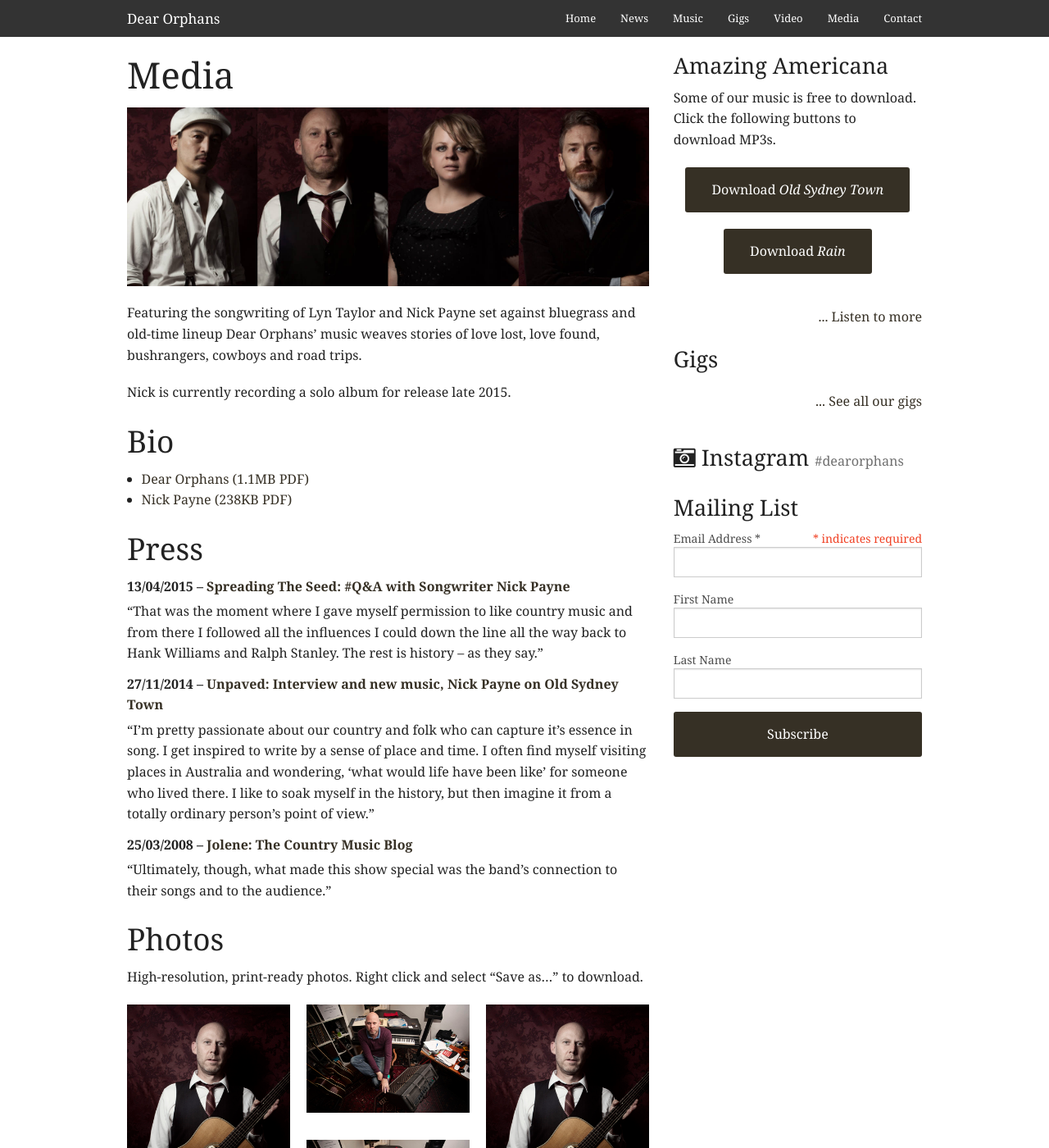
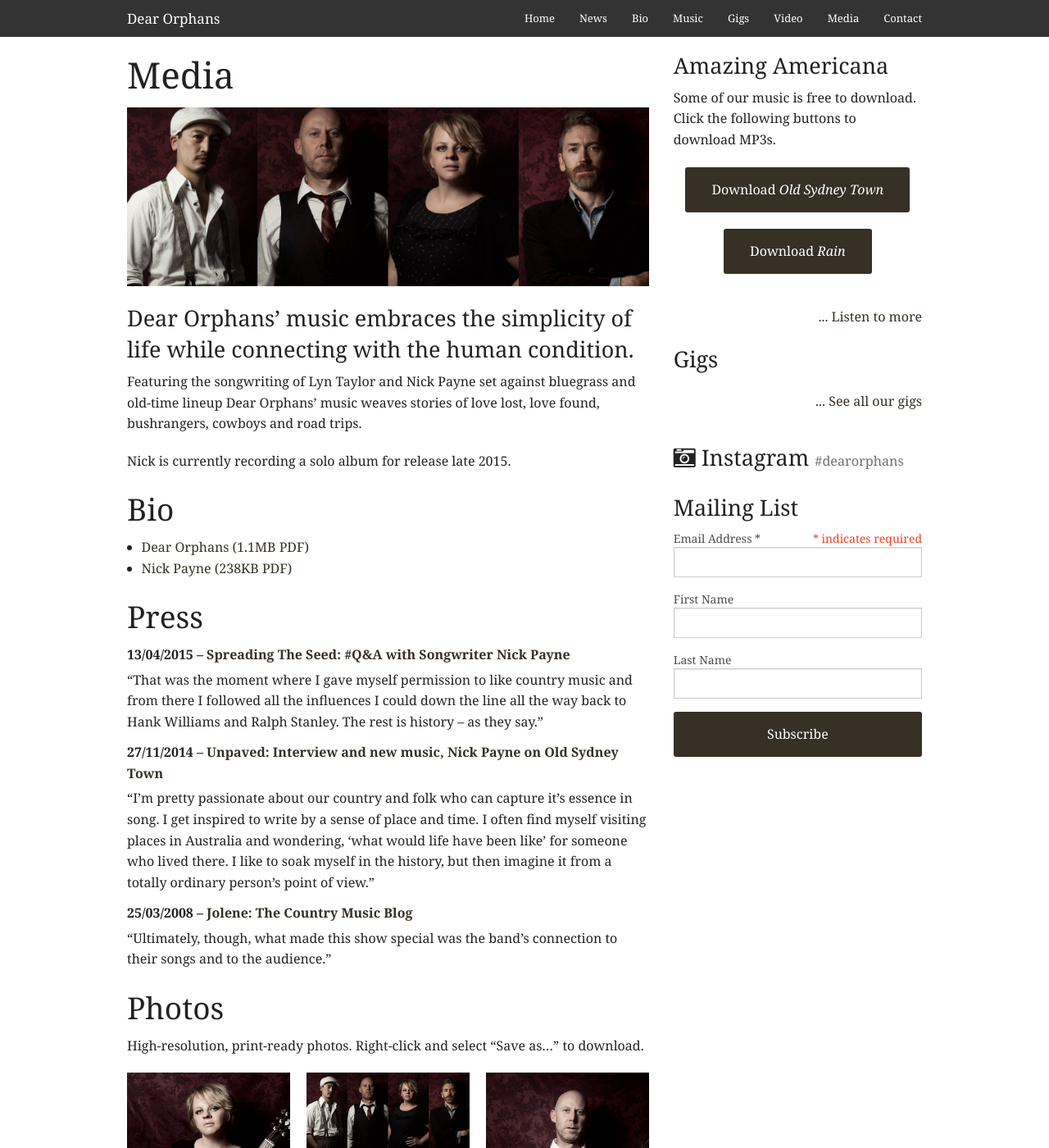
Before and after one commit to nbpayne/dear-orphans, a Jekyll site: the page built from 06-media.md, in a window 1280 px wide and 1400 px high. Shown: the whole window at 82% size. Built offline with Jekyll 4.4.1, drawn with Linux system fonts in a browser that asks for light colours; some of the changed text lies outside the part shown.

Commit message:
Media and Bio

```diff
--- a/05-media.md
+++ b/06-media.md
@@ -11,14 +11,16 @@ published: true
 
 <img data-interchange="[/images/home-bg-small.jpg, (default)], [/images/home-bg-large.jpg, (medium)]">
 
+### Dear Orphans’ music embraces the simplicity of life while connecting with the human condition.
+
 Featuring the songwriting of Lyn Taylor and Nick Payne set against bluegrass and old-time lineup Dear Orphans’ music weaves stories of love lost, love found, bushrangers, cowboys and road trips.
 
 Nick is currently recording a solo album for release late 2015.
 
 ## Bio
 
-- [Dear Orphans (1.1MB PDF)](/files/Dear-Orphans-BIO.pdf)
-- [Nick Payne (238KB PDF)](/files/Nick-Payne-BIO.pdf)
+- [Dear Orphans (1.1MB PDF)](/files/Dear-Orphans-BIO.pdf){:target="_blank"}
+- [Nick Payne (238KB PDF)](/files/Nick-Payne-BIO.pdf){:target="_blank"}
 
 ## Press
 
@@ -33,17 +35,17 @@ Nick is currently recording a solo album for release late 2015.
 
 ## Photos
 
-High-resolution, print-ready photos. Right click and select "Save as..." to download.
+High-resolution, print-ready photos. Right-click and select "Save as..." to download.
 
 <ul class="small-block-grid-1 medium-block-grid-3 large-block-grid-3 ths">
   <li>
-    <a href="/images/media/Nick-Payne-PRINT-01.jpg" target="_blank">
-      <img alt="Nick Payne" src="/images/media/th/Nick-Payne-PRINT-01.jpg" />
+    <a href="/images/media/Lyn-Taylor-PRINT-01.jpg" target="_blank">
+      <img alt="Lyn Taylor" src="/images/media/th/Lyn-Taylor-PRINT-01.jpg" />
     </a>
   </li>
   <li>
-    <a href="/images/media/Nick-Payne-PRINT-02.jpg" target="_blank">
-      <img alt="Nick Payne" src="/images/media/th/Nick-Payne-PRINT-02.jpg" />
+    <a href="/images/media/Dear-Orphans-PRINT-01.jpg" target="_blank">
+      <img alt="Dear Orphans" src="/images/media/th/Dear-Orphans-PRINT-01.jpg" />
     </a>
     <a href="/images/media/Nick-Payne-PRINT-02.jpg" target="_blank">
       <img alt="Nick Payne" src="/images/media/th/Nick-Payne-PRINT-02.jpg" />
@@ -52,6 +54,28 @@ High-resolution, print-ready photos. Right click and select "Save as..." to down
   <li>
     <a href="/images/media/Nick-Payne-PRINT-01.jpg" target="_blank">
       <img alt="Nick Payne" src="/images/media/th/Nick-Payne-PRINT-01.jpg" />
+    </a>
+  </li>
+</ul>
+
+## Album artwork
+
+High-resolution, album artwork. Right-click and select "Save as..." to download.
+
+<ul class="small-block-grid-1 medium-block-grid-3 large-block-grid-3 ths">
+  <li>
+    <a href="/images/media/Old-Sydney-Town-2015.jpg" target="_blank">
+      <img alt="Old Sydney Town &ndash; Single (2015)" src="/images/media/th/Old-Sydney-Town-2015.jpg" />
+    </a>
+  </li>
+  <li>
+    <a href="/images/media/Midnight-at-Annandale-2011.jpg" target="_blank">
+      <img alt="Midnight at Annandale (2011)" src="/images/media/th/Midnight-at-Annandale-2011.jpg" />
+    </a>
+  </li>
+  <li>
+    <a href="/images/media/Dear-Orphans-2009.jpg" target="_blank">
+      <img alt="Dear Orphans (2009)" src="/images/media/th/Dear-Orphans-2009.jpg" />
     </a>
   </li>
 </ul>
```
Also changed, not shown: 02-bio.md (added, +27 -0 lines), 02-music.md (deleted, +0 -25 lines), 03-music.md (added, +31 -0 lines), 04-gigs.md (renamed from 03-gigs.md), 05-video.md (renamed from 04-video.md), 07-contact.md (renamed from 06-contact.md), images/media/Dear-Orphans-2009.jpg (added), images/media/Dear-Orphans-PRINT-01.jpg (added), images/media/Lyn-Taylor-PRINT-01.jpg (added), images/media/Midnight-at-Annandale-2011.jpg (added), images/media/Old-Sydney-Town-2015.jpg (added), images/media/th/Dear-Orphans-2009.jpg (added), images/media/th/Dear-Orphans-PRINT-01.jpg (added), images/media/th/Lyn-Taylor-PRINT-01.jpg (added), 2 more files.
